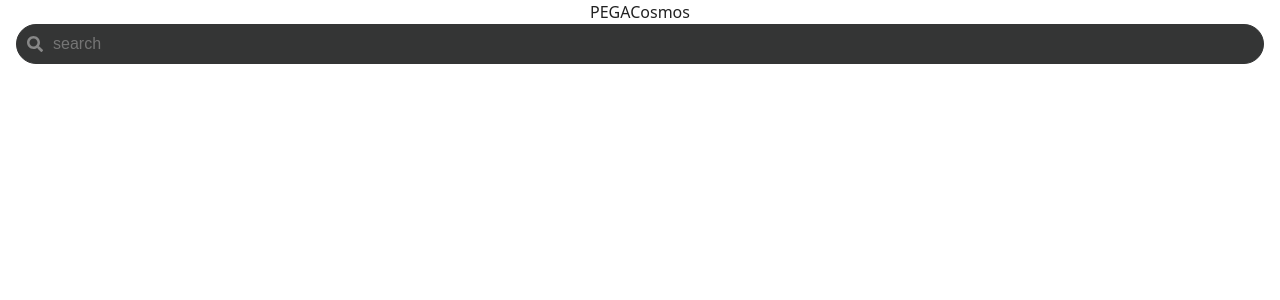
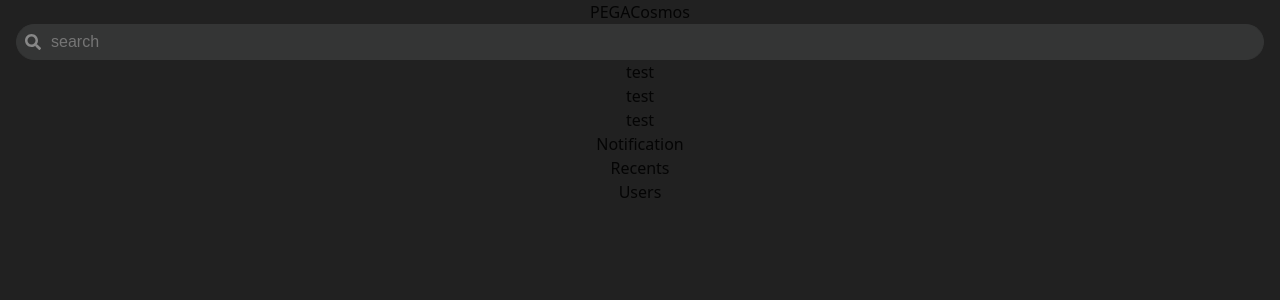
Before and after one commit to chen-luke/pega-take-home, a React (Vite) app: page / in a window 1280 px wide. Shown: the top 300 px of the page. Built offline with nearby package versions, Linux system fonts and the light colour scheme.

Commit message:
added place holder scrollable panel, apputil section components to main navigation component

```diff
--- a/src/Navigation/Navigation.tsx
+++ b/src/Navigation/Navigation.tsx
@@ -1,13 +1,18 @@
 import SearchBar from '../atoms/search-bar/SearchBar';
+import AppUtil from './app-util/AppUtil';
+import styles from './navigation.module.css';
+import ScrollablePanel from './scrollable-panel/ScrollablePanel';
 
 function Navigation() {
   return (
-    <nav>
+    <nav className={styles.navigation}>
       <div>
         <span>PEGA</span>
         <span>Cosmos</span>
       </div>
       <SearchBar />
+      <ScrollablePanel />
+      <AppUtil />
     </nav>
   );
 }
--- a/src/Navigation/app-util/AppUtil.tsx
+++ b/src/Navigation/app-util/AppUtil.tsx
@@ -0,0 +1,11 @@
+function AppUtil() {
+  return (
+    <ul>
+      <li>Notification</li>
+      <li>Recents</li>
+      <li>Users</li>
+    </ul>
+  );
+}
+
+export default AppUtil;
--- a/src/Navigation/mobile-nav/mobile-nav.module.css
+++ b/src/Navigation/mobile-nav/mobile-nav.module.css
@@ -0,0 +1,2 @@
+.mobileNav {
+}
--- a/src/Navigation/navigation.module.css
+++ b/src/Navigation/navigation.module.css
@@ -0,0 +1,6 @@
+.navigation {
+  display: flex;
+  flex-direction: column;
+  min-height: 100vh;
+  background-color: #212121;
+}
--- a/src/Navigation/scrollable-panel/ScrollablePanel.tsx
+++ b/src/Navigation/scrollable-panel/ScrollablePanel.tsx
@@ -0,0 +1,12 @@
+function ScrollAblePanel() {
+  return (
+    <ul>
+      {/* + Create goes here  */}
+      <li>test</li>
+      <li>test</li>
+      <li>test</li>
+    </ul>
+  );
+}
+
+export default ScrollAblePanel;
--- a/src/atoms/search-bar/search-bar.module.css
+++ b/src/atoms/search-bar/search-bar.module.css
@@ -4,7 +4,7 @@
   background-color: #343535;
   display: flex;
   align-items: center;
-  padding: 0 10px;
+  padding: 0 0.5rem;
   margin: 0 1rem;
 }
 
@@ -16,7 +16,7 @@
 .searchBar {
   border: none;
   outline: none;
-  padding: 10px 0;
+  padding: 0.5rem 0;
   font-size: 1rem;
   background-color: #343535;
   color: white;
```
Also changed, not shown: src/Navigation/sub-panel/SubPane.tsx (deleted), src/Navigation/sub-panel/SubPanel.tsx (added).
